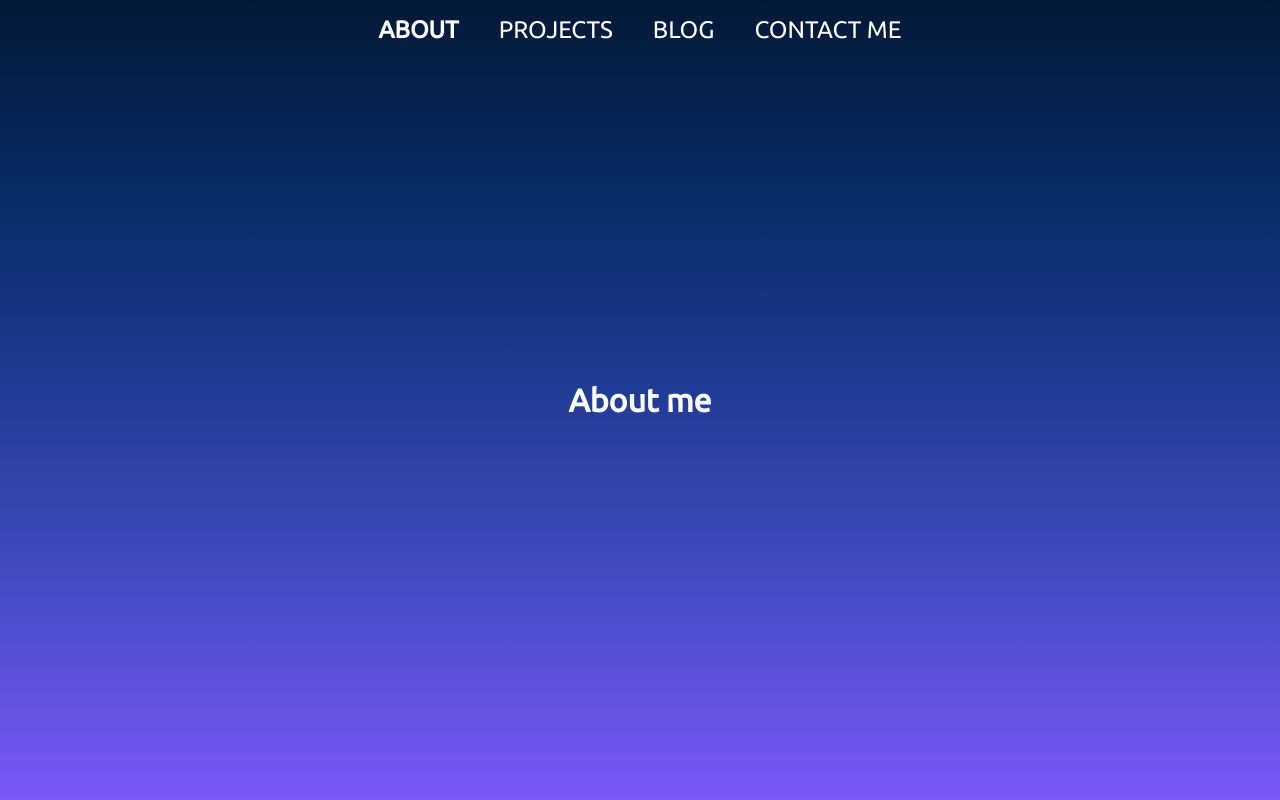
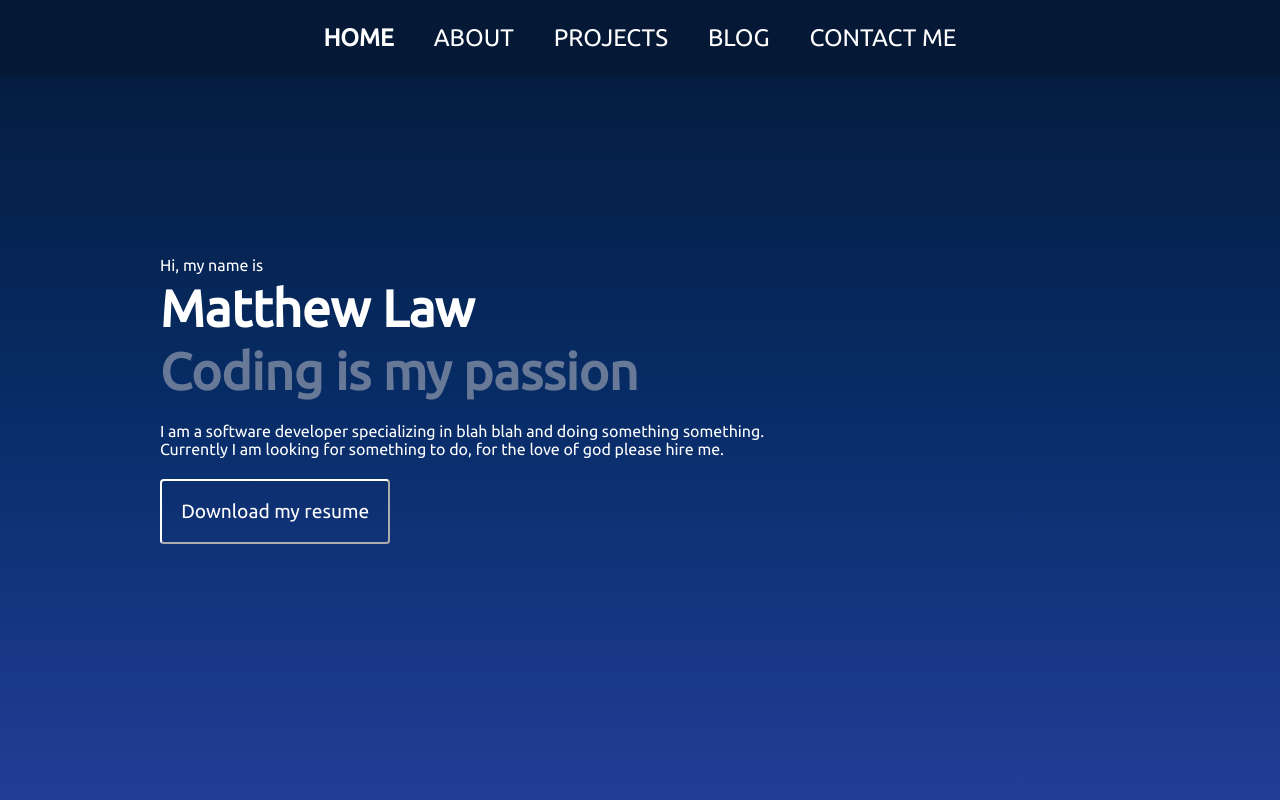
Before and after one commit to octopus175/Portfolio_Site, a React (Create React App) app: page / in a window 1280 px wide. Shown: the top 800 px of the page. Built offline with nearby package versions, Linux system fonts and the light colour scheme.

Commit message:
Add home page

```diff
--- a/src/App.css
+++ b/src/App.css
@@ -3,5 +3,6 @@
 .App {
   font-family: 'Ubuntu', sans-serif;
   text-align: center;
-  height: 100vh;
+  background-image: linear-gradient(to bottom, #051937, #072c66, #223d97, #4a4cc8, #7b58f8);
+  background-size: 100% auto;
 }
--- a/src/App.tsx
+++ b/src/App.tsx
@@ -1,12 +1,14 @@
 import React from 'react';
 import Navbar from './Components/Navbar/Navbar';
 import About from './Components/About/About';
+import Home from './Components/Home/Home'
 import './App.css'
 
 function App() {
   return (
     <div className='App'>
       <Navbar />
+      <Home />
       <About />
     </div>
   );
--- a/src/Components/About/About.jsx
+++ b/src/Components/About/About.jsx
@@ -4,7 +4,7 @@ function About() {
 
     return(
         <section id="about" className='about'>
-            <h1>About me</h1>
+            <h1>About page</h1>
         </section>
     )
 }
--- a/src/Components/About/About.style.css
+++ b/src/Components/About/About.style.css
@@ -2,10 +2,8 @@
 .about {
     display: grid;
     min-height: 100vh;
-    min-width: 1024px;
-    background-image: linear-gradient(to bottom, #051937, #072c66, #223d97, #4a4cc8, #7b58f8);
-    place-items: center;
     color: #fff;
+    align-items: center;
 }
 
 h1 {
--- /dev/null
+++ b/src/Components/Home/Home.jsx
@@ -0,0 +1,20 @@
+import './Home.style.css'
+
+function Home() {
+    return(
+        <section id="home" className="home">
+            <div className='introduction'>
+                <span>Hi, my name is</span>
+                <h1>Matthew Law</h1>
+                <h1 style={{"color": "#677997"}}>Coding is my passion</h1>
+                <p>I am a software developer specializing in blah blah and doing something something.
+                Currently I am looking for something to do, for the love of god please hire me.</p>
+                <div>
+                    <button className='resume'>Download my resume</button>
+                </div>
+            </div>
+        </section>
+    )
+}
+
+export default Home
--- /dev/null
+++ b/src/Components/Home/Home.style.css
@@ -0,0 +1,35 @@
+.home {
+    display: grid;
+    min-height: 100vh;
+    color: #fff;
+    align-items: center;
+}
+
+.introduction {
+    text-align: left;
+    padding-left: 10rem;
+    padding-right: 10rem;
+    display: flex;
+    flex-direction: column;
+    gap: 0.3rem;
+}
+
+h1 {
+    font-size: 3.2em;
+}
+
+p {
+    max-width: 650px;
+}
+
+.resume{
+    background: transparent;
+    color: #fff;
+    padding: 1.2rem;
+    font-size: 1.2em;
+    border-radius: 0.2em;
+    border-color: #fff;
+    border-width: 2px;
+    font-family: 'Ubuntu', sans-serif;
+
+}
--- a/src/Components/Navbar/Navbar.jsx
+++ b/src/Components/Navbar/Navbar.jsx
@@ -6,6 +6,11 @@ function Navbar() {
         <header className='navbar'>
             <nav>
                 <ul>
+                    <li>
+                        <Link activeClass="active" spy smooth to="home">
+                        HOME
+                        </Link>
+                    </li>
                     <li>
                         <Link activeClass="active" spy smooth to="about">
                         ABOUT
--- a/src/Components/Navbar/Navbar.style.css
+++ b/src/Components/Navbar/Navbar.style.css
@@ -5,11 +5,13 @@
     justify-content: center;
     align-items: center;
     width: 100%;
+    background-color: #051937;
+    border: none;
 }
 
 nav {
     display: flex;
-    padding: 1em;
+    padding: 1.5rem;
 }
 
 .active{
@@ -21,7 +23,7 @@ ul {
     margin: 0;
     padding: 0;
     display: flex;
-    gap: 2.5em;
+    gap: 2.5rem;
     color: #fff;
 }
 
```
